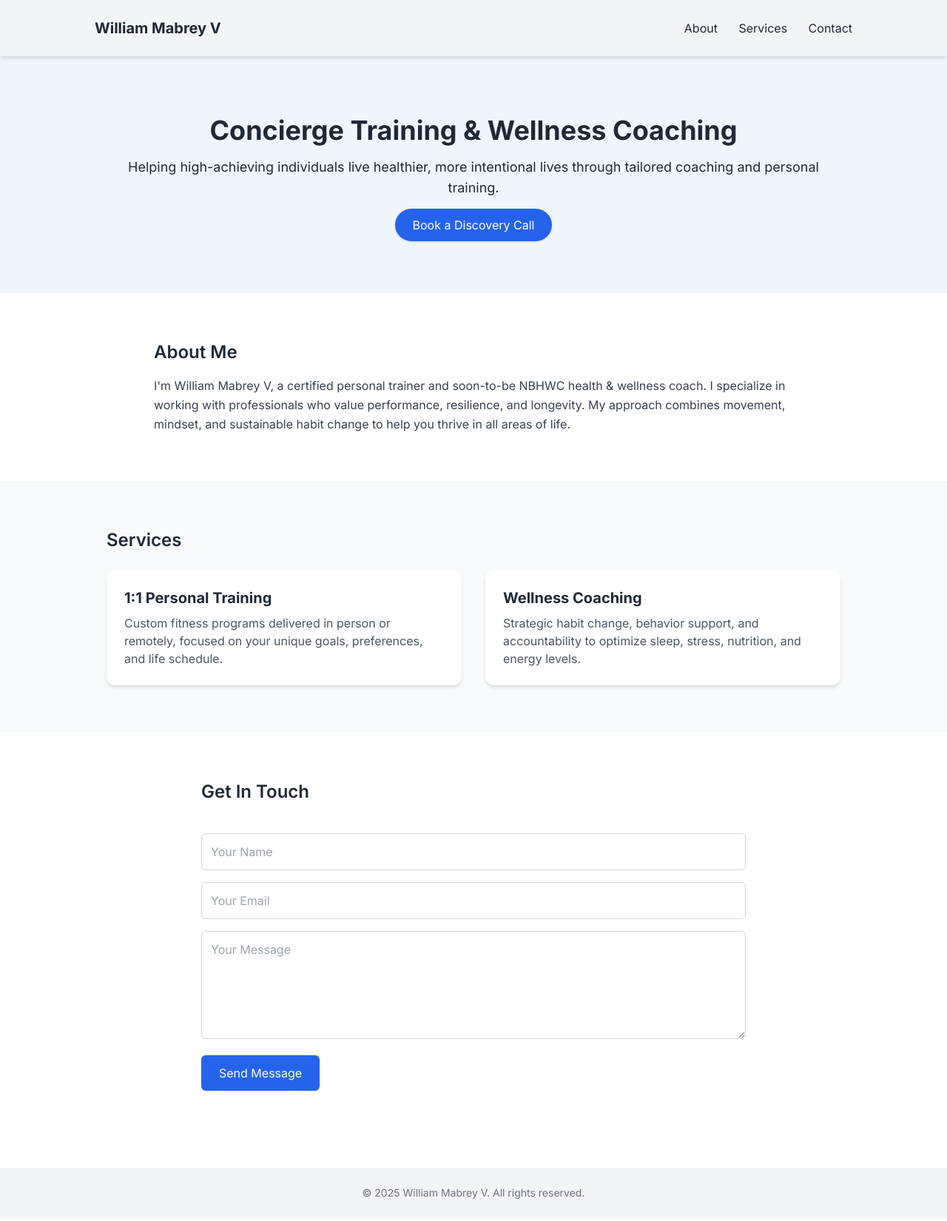
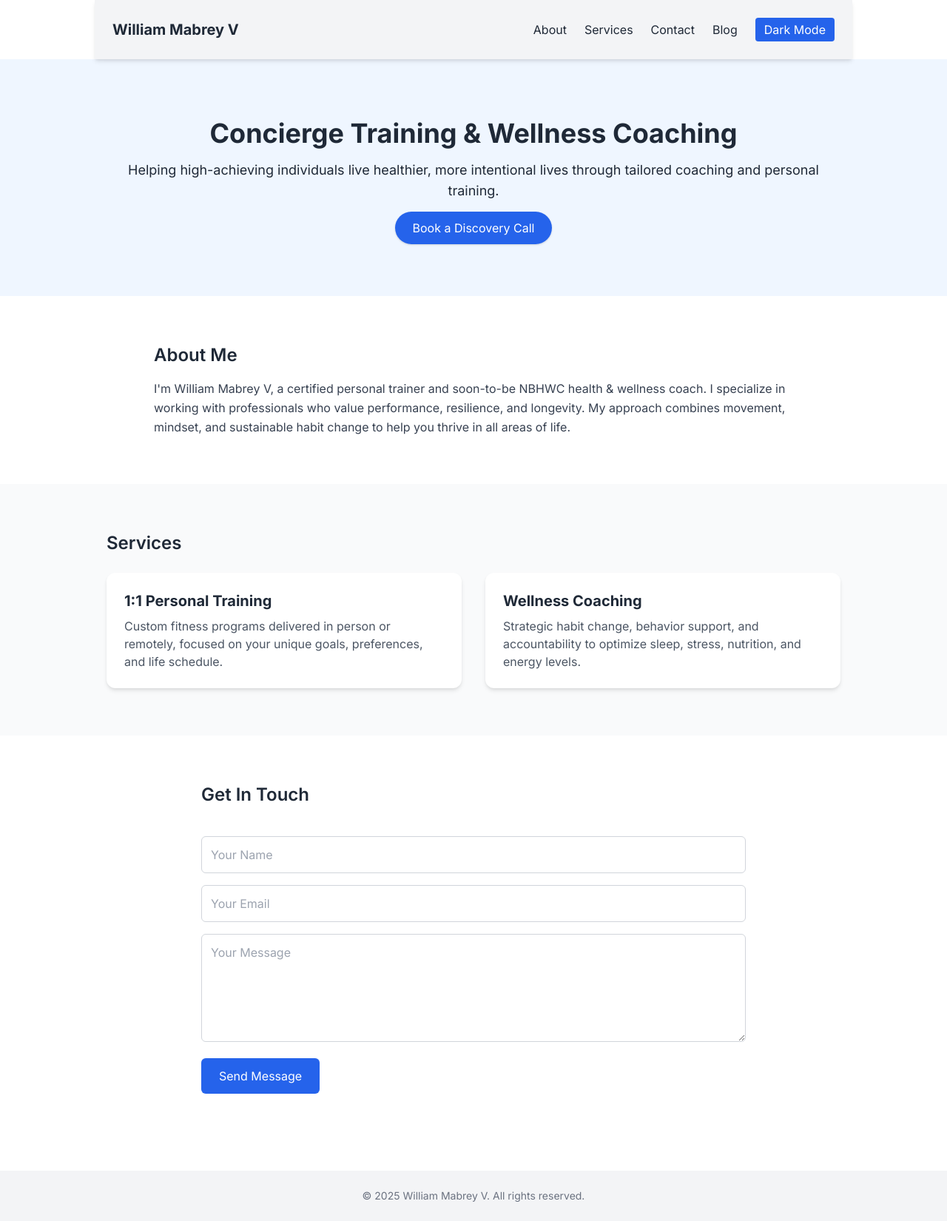
Before and after one commit to WillMabreyV/personal-website, a plain HTML site: page index.html in a window 1280 px wide. Shown: the whole page at 74% size. Drawn offline with nearby package versions, Linux system fonts and the light colour scheme.

Commit message:
Actually add dark mode toggle - only uploaded blog page in last commit, actually

```diff
--- a/index.html
+++ b/index.html
@@ -1,84 +1,167 @@
 <!DOCTYPE html>
-<html lang="en">
+<html lang="en" class="">
 <head>
   <meta charset="UTF-8" />
-  <meta name="viewport" content="width=device-width, initial-scale=1.0" />
+  <meta name="viewport" content="width=device-width, initial-scale=1" />
   <meta name="description" content="Concierge Training & Wellness Coaching by William Mabrey V" />
   <title>William Mabrey V – Coaching & Wellness</title>
-  <link href="https://cdn.jsdelivr.net/npm/tailwindcss@2.2.19/dist/tailwind.min.css" rel="stylesheet">
-  <link rel="preconnect" href="https://fonts.googleapis.com">
-  <link rel="preconnect" href="https://fonts.gstatic.com" crossorigin>
-  <link href="https://fonts.googleapis.com/css2?family=Inter:wght@400;600;700&display=swap" rel="stylesheet">
+  <link href="https://cdn.jsdelivr.net/npm/tailwindcss@2.2.19/dist/tailwind.min.css" rel="stylesheet" />
+  <link rel="preconnect" href="https://fonts.googleapis.com" />
+  <link rel="preconnect" href="https://fonts.gstatic.com" crossorigin />
+  <link href="https://fonts.googleapis.com/css2?family=Inter:wght@400;600;700&display=swap" rel="stylesheet" />
   <style>
-    body { font-family: 'Inter', sans-serif; }
+    body {
+      font-family: 'Inter', sans-serif;
+    }
   </style>
 </head>
-<body class="bg-white text-gray-800">
+<body class="bg-white text-gray-800 dark:bg-gray-900 dark:text-gray-200 transition-colors duration-300">
   <!-- Header -->
-  <header class="bg-gray-100 p-6 shadow-md sticky top-0 z-50">
-    <div class="max-w-5xl mx-auto flex justify-between items-center">
-      <h1 class="text-xl font-bold">William Mabrey V</h1>
-      <nav class="space-x-6">
-        <a href="#about" class="hover:text-blue-600">About</a>
-        <a href="#services" class="hover:text-blue-600">Services</a>
-        <a href="#contact" class="hover:text-blue-600">Contact</a>
-      </nav>
-    </div>
+  <header
+    class="bg-gray-100 dark:bg-gray-800 p-6 shadow-md sticky top-0 z-50 flex justify-between items-center max-w-5xl mx-auto"
+  >
+    <h1 class="text-xl font-bold">William Mabrey V</h1>
+    <nav class="space-x-6 flex items-center">
+      <a href="#about" class="hover:text-blue-600 dark:hover:text-blue-400">About</a>
+      <a href="#services" class="hover:text-blue-600 dark:hover:text-blue-400">Services</a>
+      <a href="#contact" class="hover:text-blue-600 dark:hover:text-blue-400">Contact</a>
+      <a href="blog.html" class="hover:text-blue-600 dark:hover:text-blue-400">Blog</a>
+      <button
+        id="dark-mode-toggle"
+        aria-label="Toggle Dark Mode"
+        class="ml-4 px-3 py-1 rounded bg-blue-600 text-white hover:bg-blue-700 focus:outline-none"
+      >
+        Dark Mode
+      </button>
+    </nav>
   </header>
 
   <!-- Hero Section -->
-  <section class="bg-blue-50 py-20">
+  <section class="bg-blue-50 dark:bg-blue-900 py-20 transition-colors duration-300">
     <div class="max-w-5xl mx-auto text-center px-4">
       <h2 class="text-4xl font-bold mb-4">Concierge Training & Wellness Coaching</h2>
-      <p class="text-lg mb-6">Helping high-achieving individuals live healthier, more intentional lives through tailored coaching and personal training.</p>
-      <a href="#contact" class="bg-blue-600 text-white px-6 py-3 rounded-full shadow hover:bg-blue-700 transition">Book a Discovery Call</a>
+      <p class="text-lg mb-6">
+        Helping high-achieving individuals live healthier, more intentional lives through tailored coaching and personal
+        training.
+      </p>
+      <a
+        href="#contact"
+        class="bg-blue-600 text-white px-6 py-3 rounded-full shadow hover:bg-blue-700 transition"
+        >Book a Discovery Call</a
+      >
     </div>
   </section>
 
   <!-- About Section -->
-  <section id="about" class="py-16 bg-white">
+  <section id="about" class="py-16 bg-white dark:bg-gray-900 transition-colors duration-300">
     <div class="max-w-4xl mx-auto px-4">
       <h3 class="text-2xl font-semibold mb-4">About Me</h3>
-      <p class="text-gray-700 leading-relaxed">I'm William Mabrey V, a certified personal trainer and soon-to-be NBHWC health & wellness coach. I specialize in working with professionals who value performance, resilience, and longevity. My approach combines movement, mindset, and sustainable habit change to help you thrive in all areas of life.</p>
+      <p class="text-gray-700 dark:text-gray-300 leading-relaxed">
+        I'm William Mabrey V, a certified personal trainer and soon-to-be NBHWC health & wellness coach. I specialize in
+        working with professionals who value performance, resilience, and longevity. My approach combines movement,
+        mindset, and sustainable habit change to help you thrive in all areas of life.
+      </p>
     </div>
   </section>
 
   <!-- Services Section -->
-  <section id="services" class="py-16 bg-gray-50">
+  <section id="services" class="py-16 bg-gray-50 dark:bg-gray-800 transition-colors duration-300">
     <div class="max-w-5xl mx-auto px-4">
       <h3 class="text-2xl font-semibold mb-6">Services</h3>
       <div class="grid md:grid-cols-2 gap-8">
-        <div class="bg-white p-6 rounded-xl shadow-md">
+        <div class="bg-white dark:bg-gray-700 p-6 rounded-xl shadow-md">
           <h4 class="text-xl font-bold mb-2">1:1 Personal Training</h4>
-          <p class="text-gray-600">Custom fitness programs delivered in person or remotely, focused on your unique goals, preferences, and life schedule.</p>
+          <p class="text-gray-600 dark:text-gray-300">
+            Custom fitness programs delivered in person or remotely, focused on your unique goals, preferences, and life
+            schedule.
+          </p>
         </div>
-        <div class="bg-white p-6 rounded-xl shadow-md">
+        <div class="bg-white dark:bg-gray-700 p-6 rounded-xl shadow-md">
           <h4 class="text-xl font-bold mb-2">Wellness Coaching</h4>
-          <p class="text-gray-600">Strategic habit change, behavior support, and accountability to optimize sleep, stress, nutrition, and energy levels.</p>
+          <p class="text-gray-600 dark:text-gray-300">
+            Strategic habit change, behavior support, and accountability to optimize sleep, stress, nutrition, and energy
+            levels.
+          </p>
         </div>
       </div>
     </div>
   </section>
 
   <!-- Contact Section -->
-  <section id="contact" class="py-16 bg-white">
+  <section id="contact" class="py-16 bg-white dark:bg-gray-900 transition-colors duration-300">
     <div class="max-w-3xl mx-auto px-4">
       <h3 class="text-2xl font-semibold mb-6">Get In Touch</h3>
-      <form name="contact" method="POST" data-netlify="true" class="space-y-4">
+      <form
+        name="contact"
+        method="POST"
+        data-netlify="true"
+        class="space-y-4"
+      >
         <input type="hidden" name="form-name" value="contact" />
-        <input type="text" name="name" placeholder="Your Name" required class="w-full border border-gray-300 p-3 rounded-md" />
-        <input type="email" name="email" placeholder="Your Email" required class="w-full border border-gray-300 p-3 rounded-md" />
-        <textarea name="message" placeholder="Your Message" rows="5" required class="w-full border border-gray-300 p-3 rounded-md"></textarea>
-        <button type="submit" class="bg-blue-600 text-white px-6 py-3 rounded-md hover:bg-blue-700 transition">Send Message</button>
+        <input
+          type="text"
+          name="name"
+          placeholder="Your Name"
+          required
+          class="w-full border border-gray-300 dark:border-gray-600 p-3 rounded-md bg-white dark:bg-gray-700 text-gray-900 dark:text-gray-200"
+        />
+        <input
+          type="email"
+          name="email"
+          placeholder="Your Email"
+          required
+          class="w-full border border-gray-300 dark:border-gray-600 p-3 rounded-md bg-white dark:bg-gray-700 text-gray-900 dark:text-gray-200"
+        />
+        <textarea
+          name="message"
+          placeholder="Your Message"
+          rows="5"
+          required
+          class="w-full border border-gray-300 dark:border-gray-600 p-3 rounded-md bg-white dark:bg-gray-700 text-gray-900 dark:text-gray-200"
+        ></textarea>
+        <button
+          type="submit"
+          class="bg-blue-600 text-white px-6 py-3 rounded-md hover:bg-blue-700 transition"
+        >
+          Send Message
+        </button>
       </form>
     </div>
   </section>
 
   <!-- Footer -->
-  <footer class="bg-gray-100 py-6 mt-10">
-    <div class="max-w-5xl mx-auto px-4 text-center text-sm text-gray-500">
-      &copy; 2025 William Mabrey V. All rights reserved.
-    </div>
+  <footer class="bg-gray-100 dark:bg-gray-800 py-6 mt-10 text-center text-sm text-gray-500">
+    &copy; 2025 William Mabrey V. All rights reserved.
   </footer>
+
+  <script>
+    // Dark Mode Toggle
+    const toggle = document.getElementById('dark-mode-toggle');
+    const htmlElement = document.documentElement;
+
+    // Initialize based on saved preference or system preference
+    if (
+      localStorage.getItem('theme') === 'dark' ||
+      (!localStorage.getItem('theme') &&
+        window.matchMedia('(prefers-color-scheme: dark)').matches)
+    ) {
+      htmlElement.classList.add('dark');
+      toggle.textContent = 'Light Mode';
+    } else {
+      toggle.textContent = 'Dark Mode';
+    }
+
+    toggle.addEventListener('click', () => {
+      if (htmlElement.classList.contains('dark')) {
+        htmlElement.classList.remove('dark');
+        localStorage.setItem('theme', 'light');
+        toggle.textContent = 'Dark Mode';
+      } else {
+        htmlElement.classList.add('dark');
+        localStorage.setItem('theme', 'dark');
+        toggle.textContent = 'Light Mode';
+      }
+    });
+  </script>
 </body>
 </html>
```
